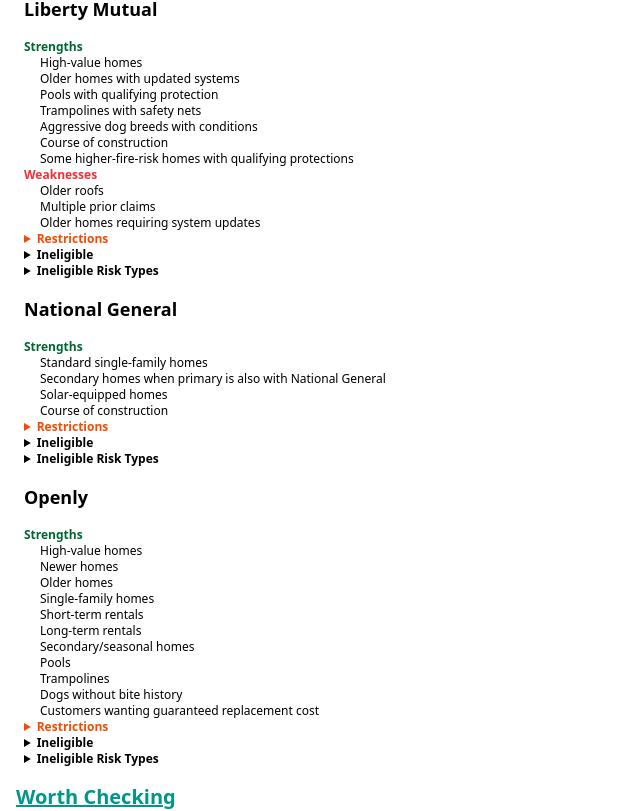
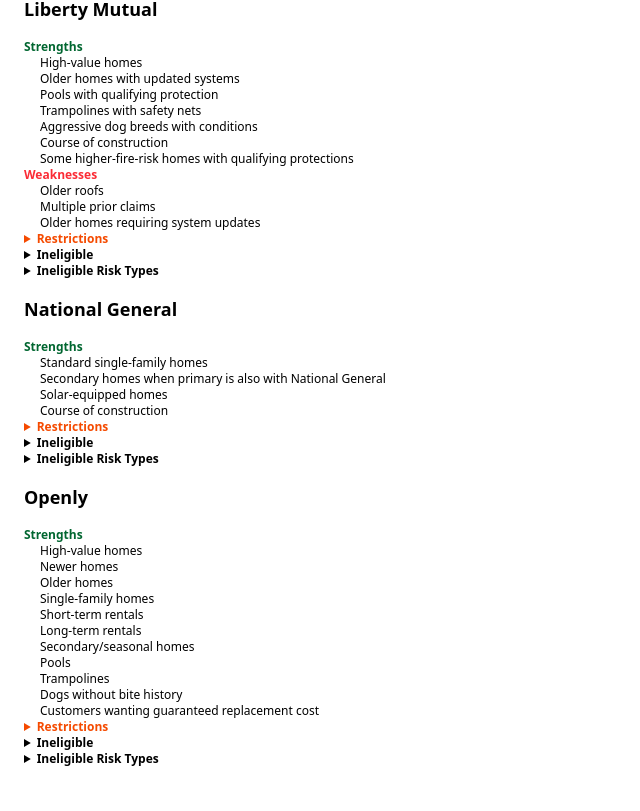
Before and after one commit to Jpatrick6420/propertyandcasualtywebsite, a React (Vite) app: page / in a window 1280 px wide. Shown: the part 2490-3301 px from the top of the page, without its empty margins (0-640 px from the left). After the commit the page ends 3273 px from the top, so only its background shows below. Built offline with nearby package versions, Linux system fonts and the light colour scheme.

Commit message:
conditionally rendered worth checking and removed excess header vehicle from the results section

```diff
--- a/src/features/FormResultsSection.jsx
+++ b/src/features/FormResultsSection.jsx
@@ -120,7 +120,7 @@
         />
 
         <p>What's important: {currentData.auto.whatIsImportant}</p>
-        <h3 className="font-bold text-xl pt-4">Vehicles </h3>
+
         <VehicleResultsSection currentData={currentData.auto} />
 
         <p>{currentData.currentCoverage}</p>
--- a/src/features/SuggestionSection.jsx
+++ b/src/features/SuggestionSection.jsx
@@ -34,9 +34,11 @@
           return <CarrierCard carrier={carrier} key={i} />;
         })}
       </ol>
-      <h3 className="text-xl text-teal-600 font-bold underline">
-        Worth Checking
-      </h3>
+      {worthChecking.length > 0 && (
+        <h3 className="text-xl text-teal-600 font-bold underline">
+          Worth Checking
+        </h3>
+      )}
       <ol>
         {worthChecking.map((carrier, i) => {
           return <CarrierCard carrier={carrier} key={i} />;
```
